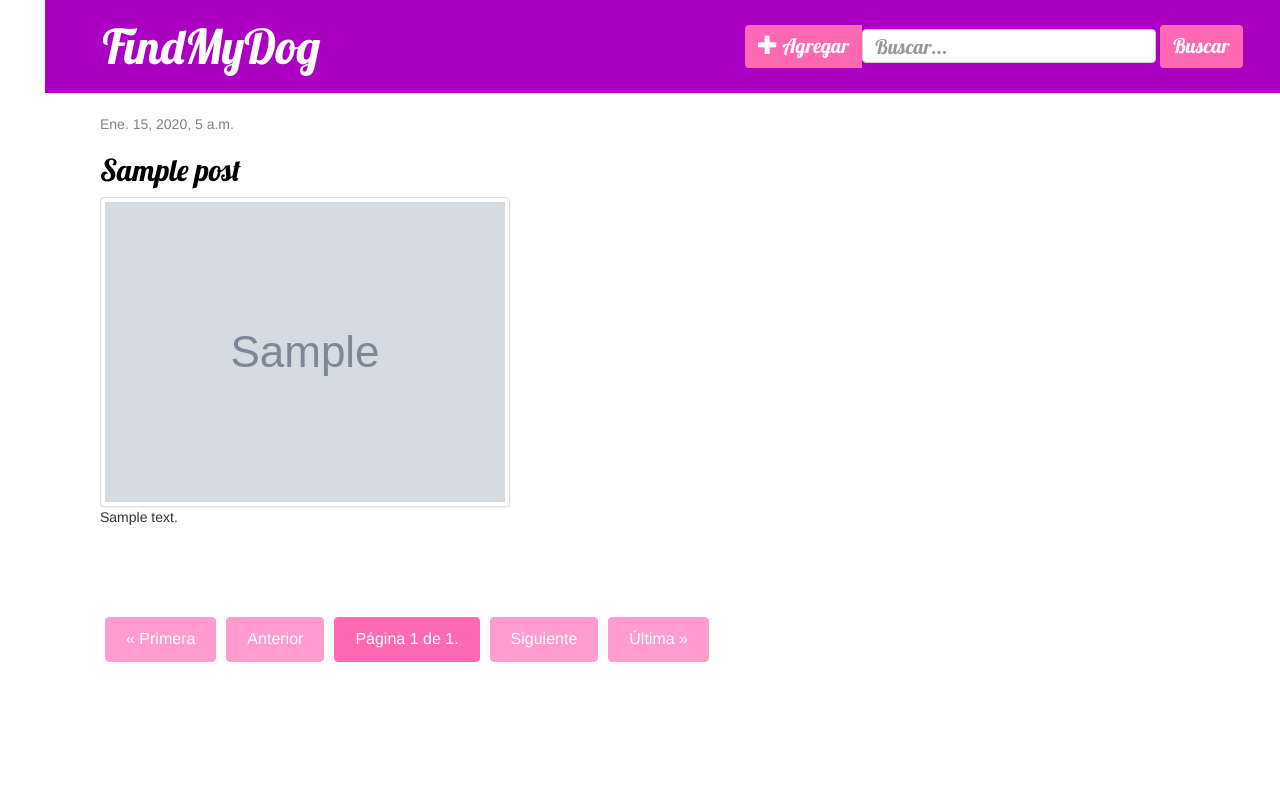
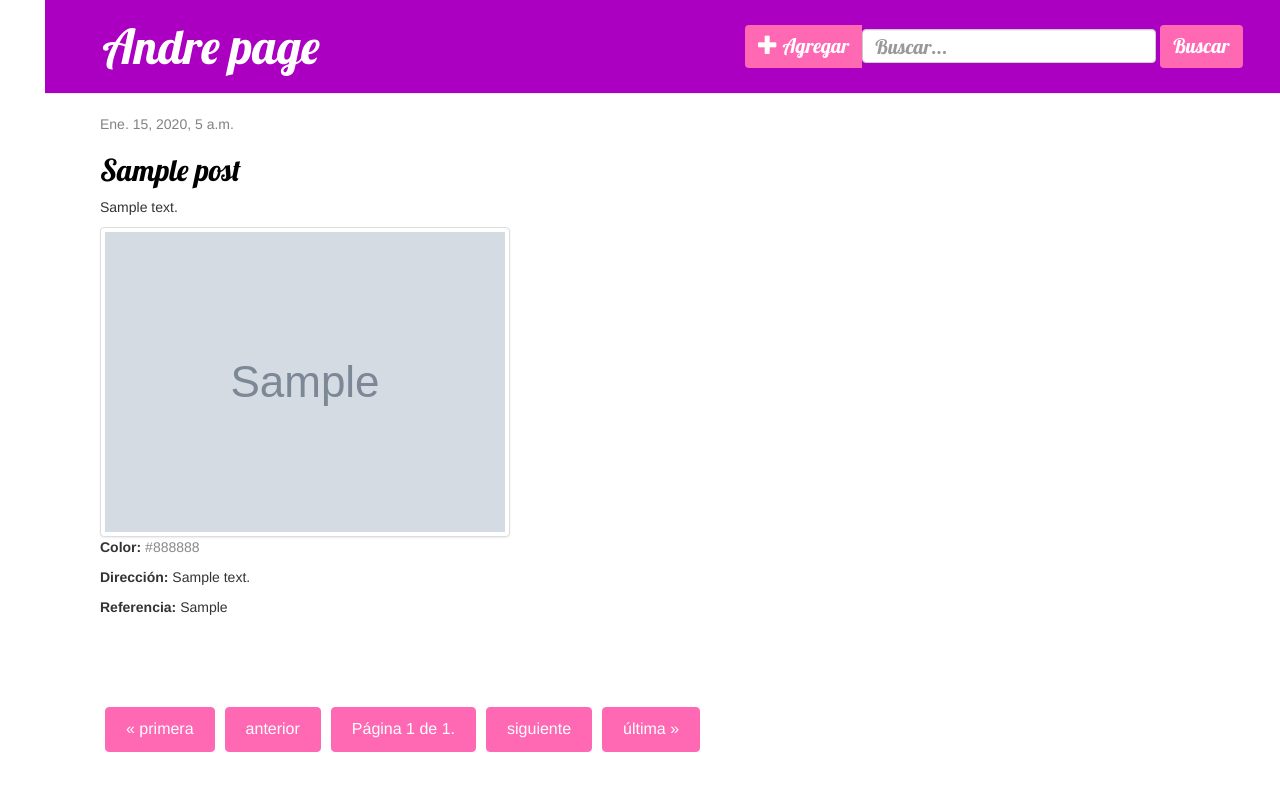
Before and after one commit to acdelarosa/my-first-blog, a Django app: page / in a window 1280 px wide. Run offline with Django 3.2, Linux system fonts and the light colour scheme; tables that the repository leaves empty hold one stand-in row (values such as "Sample post"); grey boxes marked "Sample" are stand-in pictures; some libraries are stand-ins or nearby versions.

```diff
--- a/blog/forms.py
+++ b/blog/forms.py
@@ -4,4 +4,4 @@ from .models import Post
 class PostForm(forms.ModelForm):
     class Meta:
         model = Post
-        fields = ['title', 'text', 'published_date', 'hashtags', 'image']
+        fields = ['title', 'text', 'published_date', 'hashtags', 'image', 'image_description', 'color', 'address', 'reference']
--- a/blog/models.py
+++ b/blog/models.py
@@ -9,7 +9,11 @@ class Post(models.Model):
     published_date = models.DateTimeField(blank=True, null=True)
     author = models.ForeignKey(User, on_delete=models.SET_NULL, null=True, blank=True)
     hashtags = models.CharField(max_length=200, blank=True, help_text="Ingrese hashtags separados por comas")
-    image = models.ImageField(upload_to='post_images/', blank=True, null=True)  # Nuevo campo para la imagen
+    image = models.ImageField(upload_to='images/', blank=True, null=True)
+    image_description = models.TextField(blank=True, null=True)  # Descripción de la imagen
+    color = models.CharField(max_length=7, blank=True, help_text="Ingrese el color en formato hex (#RRGGBB)")
+    address = models.CharField(max_length=255, blank=True, help_text="Ingrese la dirección completa")
+    reference = models.TextField(blank=True, help_text="Ingrese cualquier referencia adicional")
 
     def publish(self):
         self.published_date = timezone.now()
--- a/blog/templates/blog/base.html
+++ b/blog/templates/blog/base.html
@@ -101,7 +101,7 @@
             <div class="header-row">
                 <!-- Columna para el título alineado a la izquierda -->
                 <div class="float-start">
-                    <h1><a href="/">FindMyDog</a></h1>
+                    <h1><a href="/">Andre page</a></h1>
                 </div>
 
                 <!-- Columna para los botones alineados a la derecha -->
--- a/blog/templates/blog/post_list.html
+++ b/blog/templates/blog/post_list.html
@@ -7,24 +7,31 @@
                 {{ post.published_date }}
             </div>
             <h2><a href="{% url 'post_detail' pk=post.pk %}">{{ post.title }}</a></h2>
+            <p>{{ post.text|linebreaksbr|slice:":300" }}{% if post.text|length > 300 %}...{% endif %}</p>
             {% if post.image %}
                 <div class="post-image">
                     <img src="{{ post.image.url }}" alt="{{ post.title }}" class="img-thumbnail">
                 </div>
             {% endif %}
-            <p class="post-text">{{ post.text|linebreaksbr }}</p>
+            {% if post.color %}
+                <p><strong>Color:</strong> <span style="color: {{ post.color }}">{{ post.color }}</span></p>
+            {% endif %}
+            {% if post.address %}
+                <p><strong>Dirección:</strong> {{ post.address }}</p>
+            {% endif %}
+            {% if post.reference %}
+                <p><strong>Referencia:</strong> {{ post.reference }}</p>
+            {% endif %}
         </div>
     {% endfor %}
-
-    <!-- Código para la paginación -->
     <div class="pagination">
-        <div class="step-links">
+        <span class="step-links">
             {% if page_obj.has_previous %}
-                <a href="?page=1" class="btn btn-pink">&laquo; Primera</a>
-                <a href="?page={{ page_obj.previous_page_number }}" class="btn btn-pink">Anterior</a>
+                <a href="?page=1">&laquo; primera</a>
+                <a href="?page={{ page_obj.previous_page_number }}">anterior</a>
             {% else %}
-                <span class="btn btn-pink disabled">&laquo; Primera</span>
-                <span class="btn btn-pink disabled">Anterior</span>
+                <span class="disabled">&laquo; primera</span>
+                <span class="disabled">anterior</span>
             {% endif %}
 
             <span class="current">
@@ -32,12 +39,12 @@
             </span>
 
             {% if page_obj.has_next %}
-                <a href="?page={{ page_obj.next_page_number }}" class="btn btn-pink">Siguiente</a>
-                <a href="?page={{ page_obj.paginator.num_pages }}" class="btn btn-pink">Última &raquo;</a>
+                <a href="?page={{ page_obj.next_page_number }}">siguiente</a>
+                <a href="?page={{ page_obj.paginator.num_pages }}">última &raquo;</a>
             {% else %}
-                <span class="btn btn-pink disabled">Siguiente</span>
-                <span class="btn btn-pink disabled">Última &raquo;</span>
+                <span class="disabled">siguiente</span>
+                <span class="disabled">última &raquo;</span>
             {% endif %}
-        </div>
+        </span>
     </div>
 {% endblock %}
--- a/blog/views.py
+++ b/blog/views.py
@@ -50,7 +50,6 @@ def post_new(request, pk=None):
 
 
 #aquí te permite editar los post
-
 def post_edit(request, pk=None):
     if pk:
         post = get_object_or_404(Post, pk=pk)
@@ -58,7 +57,7 @@ def post_edit(request, pk=None):
         post = None
 
     if request.method == "POST":
-        form = PostForm(request.POST, request.FILES, instance=post)  # Añade request.FILES para manejar imágenes
+        form = PostForm(request.POST, request.FILES, instance=post)
         if form.is_valid():
             post = form.save(commit=False)
             post.author = request.user
```
Also changed, not shown: blog/templates/blog/post_detail.html (+14 -2 lines), blog/migrations/0004_post_address_post_color_post_image_description_and_more.py (added).
